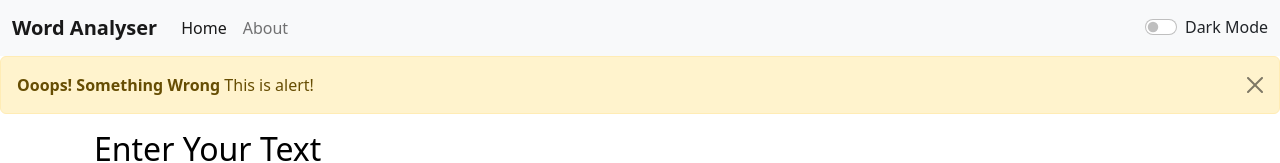
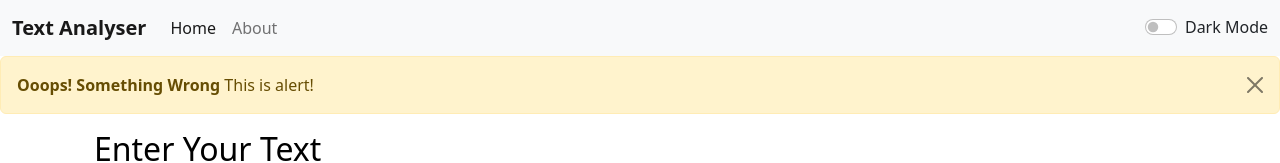
Before and after one commit to aniketraj18/Text-Analyser, a React (Create React App) app: page / in a window 1280 px wide. Shown: the top 163 px of the page. Built offline with nearby package versions, Linux system fonts and the light colour scheme.

Commit message:
Update App.js

```diff
--- a/src/App.js
+++ b/src/App.js
@@ -21,7 +21,7 @@ document.title='TextUtils-Light Mode';}
 
  }
   return (
-    <><Navbar title="Word Analyser" mode={mode} toggleMode={toggleMode}/>
+    <><Navbar title="Text Analyser" mode={mode} toggleMode={toggleMode}/>
     <Alert alert="This is alert!"/>
     <div className="container"><Textform heading="Enter Your Text"  mode={mode}/></div>
     <div>
```
